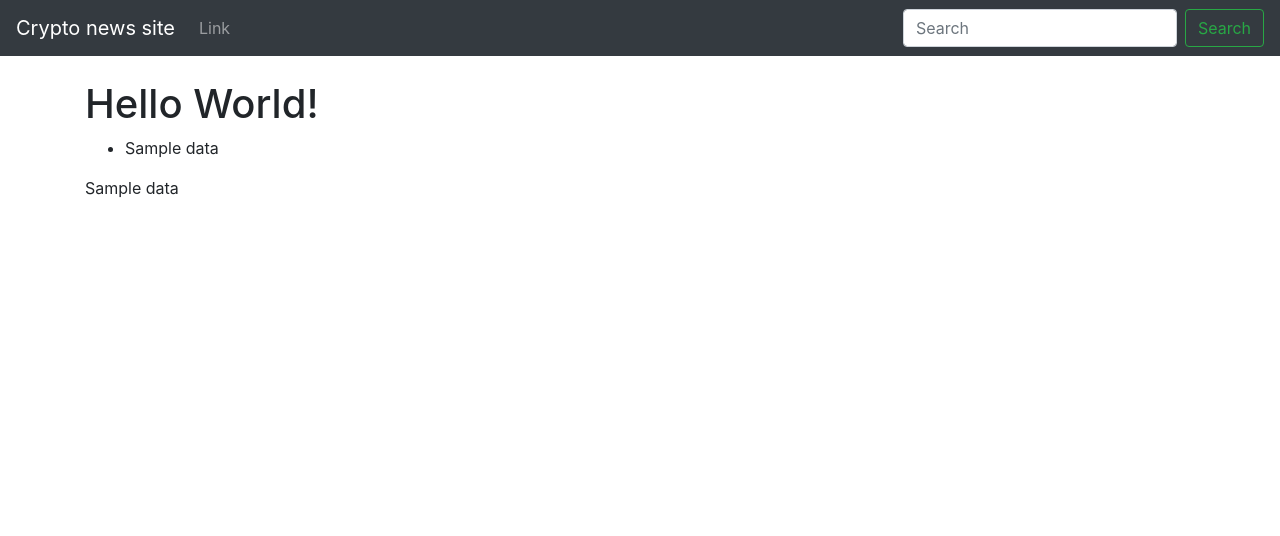
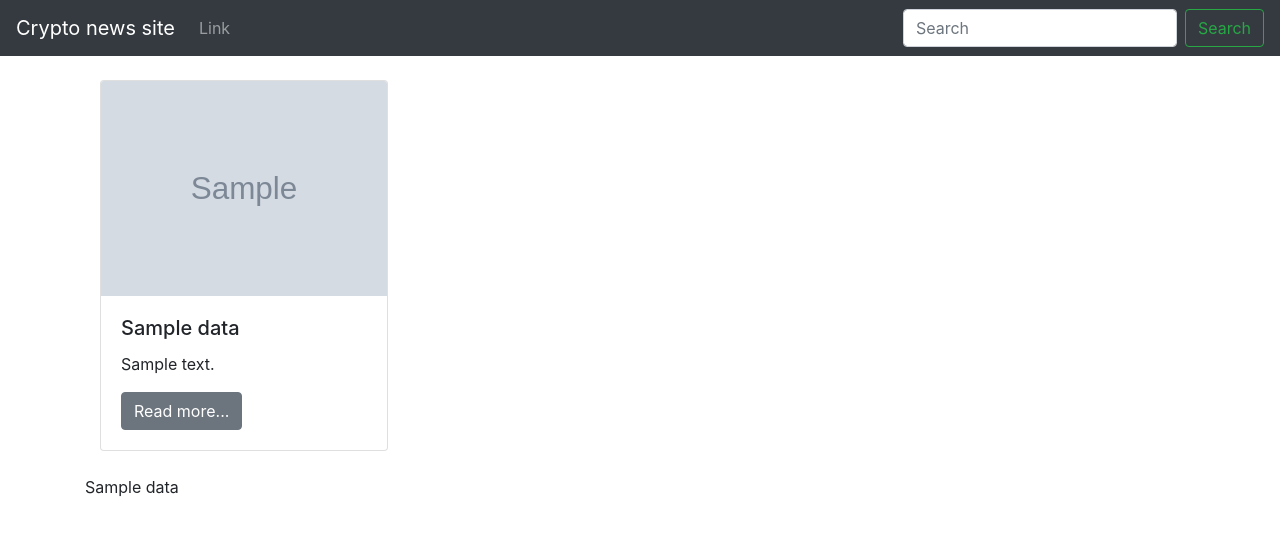
Before and after one commit to syko90/cyptonewssite, a Django app: template mysite/crypto/templates/home.html in a window 1280 px wide. Shown: the top 536 px of the page. Run offline with Django 3.2, Linux system fonts and the light colour scheme; the template is opened without the code that fills it: most values are stand-ins (such as "Sample title", 1, 10 or a date in 2020); grey boxes marked "Sample" are stand-in pictures; some libraries are stand-ins or nearby versions.

Commit message:
7# stylizowanie strony dodanie Cart boostrap

```diff
--- a/mysite/crypto/templates/home.html
+++ b/mysite/crypto/templates/home.html
@@ -1,15 +1,26 @@
 {% extends 'base.html' %}
 
 {% block content %}
-    <h1>Hello World!</h1>
+
+<div class="container">
+    <div class="row">
+        {% for x in api.Data %}
+            <div class="col-sm">
+                <div class="card" style="width: 18rem;">
+                    <img src=" {{ x.imageurl }} " class="card-img-top" alt="{{ x.source }}">
+                    <div class="card-body">
+                        <h5 class="card-title"> {{ x.title }} </h5>
+                        <p class="card-text">{{ x.body }}</p>
+                        <a href="{{ x.url }}" class="btn btn-secondary">Read more... </a>
+                    </div>
+                </div>
+                <br/>
+            </div>
+        {% endfor %}
+    </div>
+</div>
 
 
-    <ul>
-        {% for x in api.Data %}
-            <li>{{ x.title }}</li>
-
-        {% endfor %}
-    </ul>
 
     {{ api.Data }}
 {% endblock %}
```
